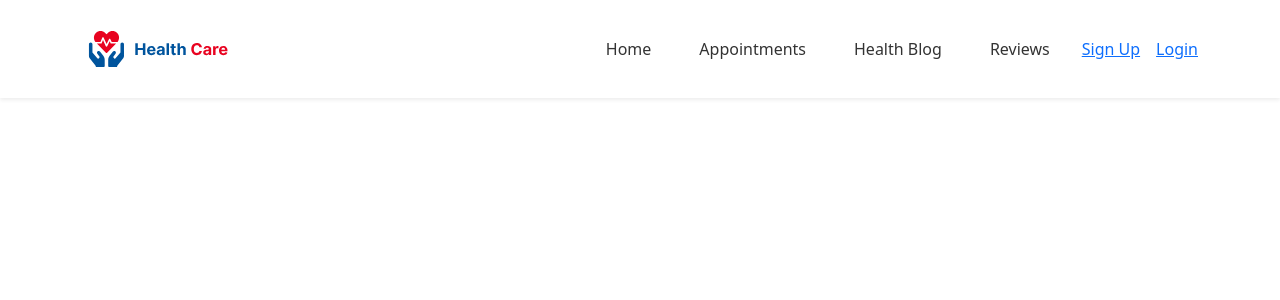
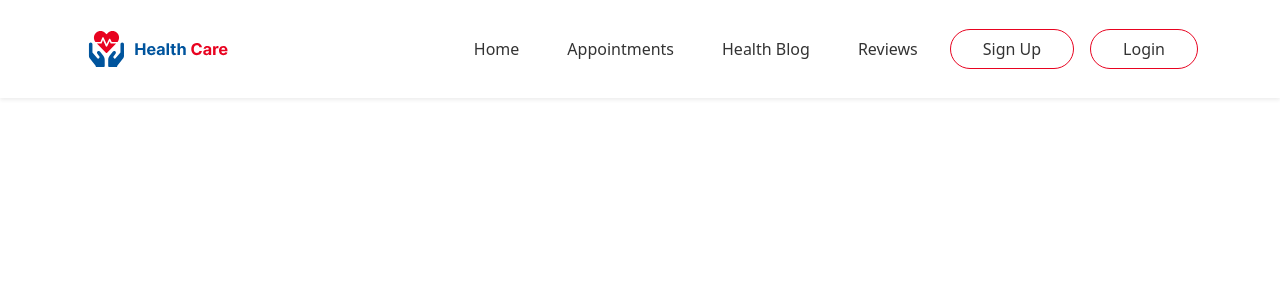
Before and after one commit to Krea132/med_appt_react, a React (Create React App) app: page / in a window 1280 px wide. Shown: the top 300 px of the page. Built offline with nearby package versions, Linux system fonts and the light colour scheme.

Commit message:
[FIX] minor  visual changes

```diff
--- a/src/App.css
+++ b/src/App.css
@@ -1,5 +1,6 @@
 .App {
   text-align: center;
+  padding-top: 100px;
 }
 
 .App-logo {
--- a/src/components/Navbar/Navbar.css
+++ b/src/components/Navbar/Navbar.css
@@ -1,6 +1,7 @@
 .main-header {
     padding: 1.5rem;
     position: fixed;
+    z-index: 1;
     top: 0%;
     left: 50%;
     transform: translateX(-50%);
@@ -43,3 +44,18 @@
 .link a:hover {
     color: #E80320;
 }
+
+/* Buttons */
+.btn1 a{
+    border: 1px solid #E80320;
+    color:#333;
+    background-color: white;
+    border-radius: 50px;
+    padding:8px 32px;
+    text-decoration: none;
+}
+
+.btn1 a:hover {
+    background-color: #E80320;
+    color: white;
+}
```
